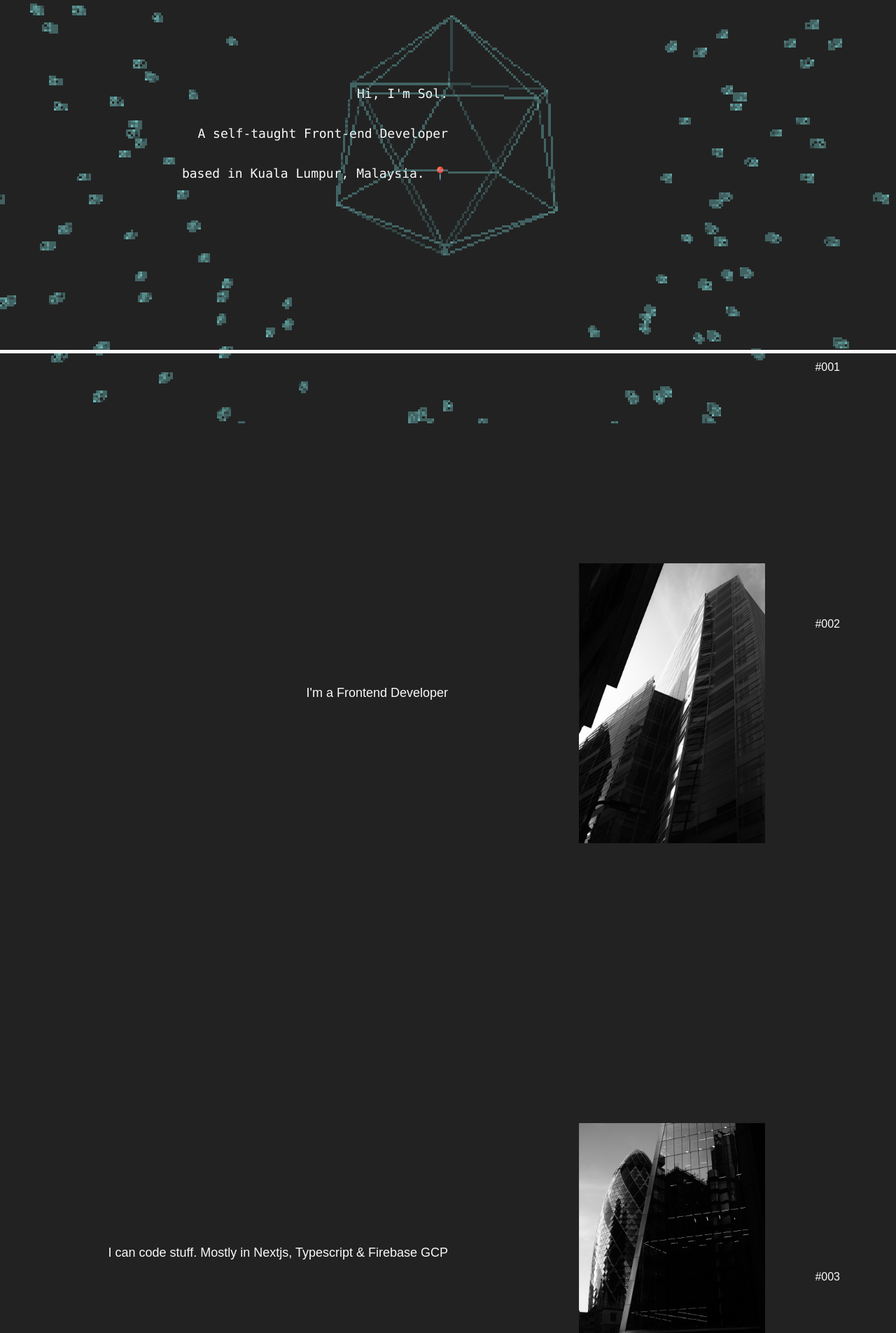
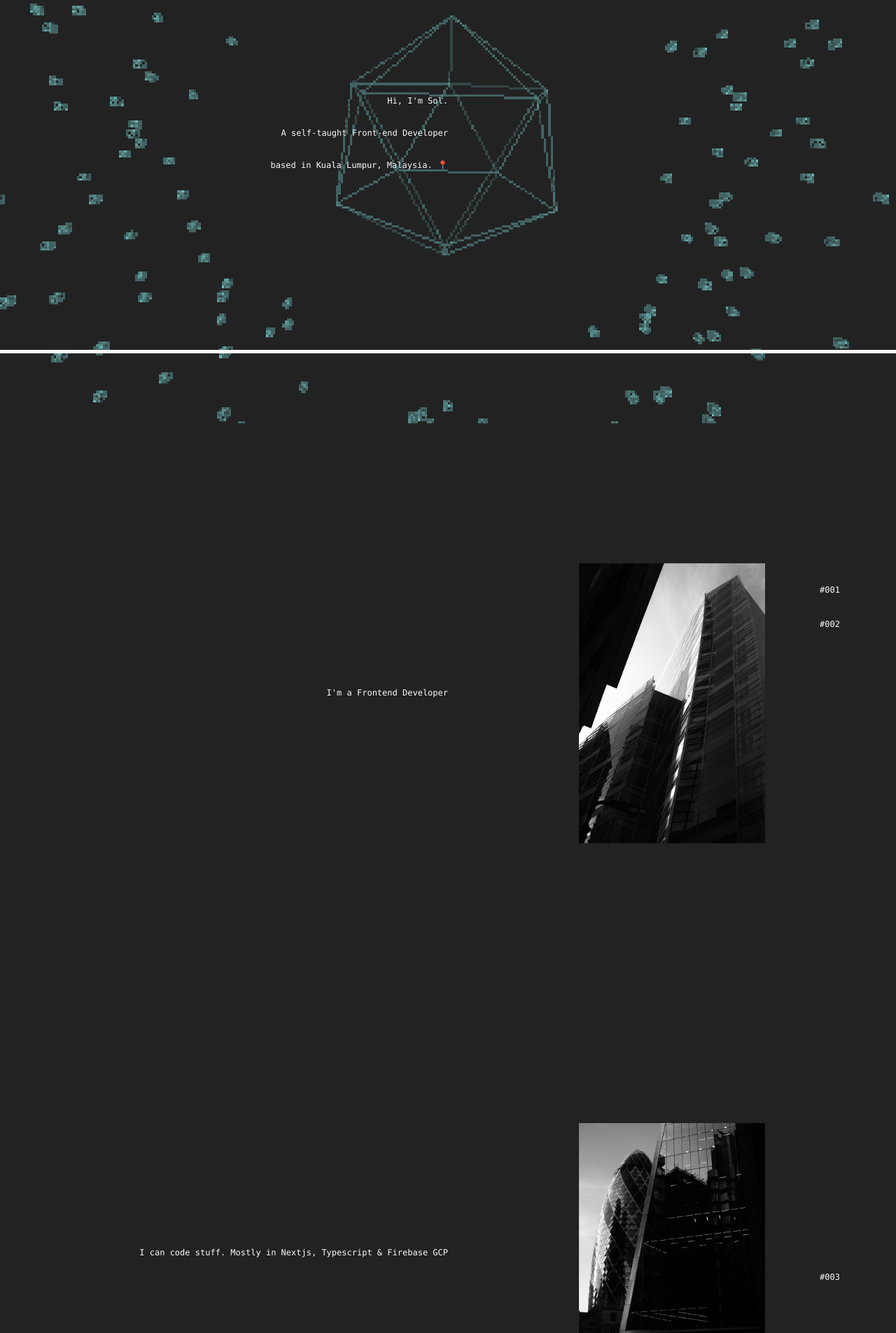
Before and after one commit to solahidris/portfoliosolah, a Next.js app: page / in a window 1280 px wide. Shown: the part 195-2100 px from the top of the page at 70% size. Built offline with nearby package versions, Linux system fonts and the light colour scheme.

Commit message:
font mono textxs

```diff
--- a/components/ParallexPage.tsx
+++ b/components/ParallexPage.tsx
@@ -21,7 +21,7 @@ const BlobImageParallax = ({ id }: { id: number }) => {
       <div className="w-full bg-transparent">
         <BlobAnimation /> {/* Use the BlobAnimation component here */}
       </div>
-      <motion.h2 style={{ y }} className="absolute right-0 lg:right-20">{`#00${id}`}</motion.h2>
+      <motion.h2 style={{ y }} className="absolute top-[85vh] right-0 lg:right-20 font-mono text-xs">{`#00${id}`}</motion.h2>
     </section>
   );
 };
@@ -40,7 +40,7 @@ function ImageParallex({ id }: { id: number }) {
       <div ref={ref} className="w-full bg-transparent">
         <Image src={`/${id}.jpg`} alt="A London skyscraper" width={300} height={300} className="min-w-[185px] min-h-[400px] object-contain"/>
       </div>
-      <motion.h2 style={{ y }} className="absolute right-0 lg:right-20">{`#00${id}`}</motion.h2>
+      <motion.h2 style={{ y }} className="absolute right-0 lg:right-20 font-mono text-xs">{`#00${id}`}</motion.h2>
     </section>
   );
 }
@@ -60,9 +60,9 @@ const ParallexPage = () => {
       subtitle: "Subtitle 1",
       content: (
         <div className="w-[40%] lg:w-[50%] pl-5 flex flex-col justify-center items-start lg:items-end">
-          <p className="font-mono">Hi, I&#39;m Sol.</p>
-          <p className="font-mono">A self-taught Front-end Developer</p>
-          <p className="font-mono">based in Kuala Lumpur, Malaysia. 📍</p>
+          <p className="font-mono text-xs">Hi, I&#39;m Sol.</p>
+          <p className="font-mono text-xs">A self-taught Front-end Developer</p>
+          <p className="font-mono text-xs">based in Kuala Lumpur, Malaysia. 📍</p>
         </div>
       ),
     },
@@ -72,7 +72,7 @@ const ParallexPage = () => {
       subtitle: "Subtitle 2",
       content: (
         <div className="w-[40%] lg:w-[50%] pl-5 flex flex-col justify-center items-start lg:items-end">
-          <p className="">I&#39;m a Frontend Developer</p>
+          <p className="font-mono text-xs">I&#39;m a Frontend Developer</p>
         </div>
       ),
     },
@@ -82,7 +82,7 @@ const ParallexPage = () => {
       subtitle: "Subtitle 3",
       content: (
         <div className="w-[40%] lg:w-[50%] pl-5 flex flex-col justify-center items-start lg:items-end">
-          <p className="">I can code stuff. Mostly in Nextjs, Typescript & Firebase GCP</p>
+          <p className="font-mono text-xs">I can code stuff. Mostly in Nextjs, Typescript & Firebase GCP</p>
         </div>
       ),
     },
@@ -92,7 +92,7 @@ const ParallexPage = () => {
       subtitle: "Subtitle 4",
       content: (
         <div className="w-[40%] lg:w-[50%] pl-5 flex flex-col justify-center items-start lg:items-end">
-          <p className="">kasutkicks.com - a sneaker marketplace</p>
+          <p className="font-mono text-xs">kasutkicks.com - a sneaker marketplace</p>
         </div>
       ),
     },
@@ -102,7 +102,7 @@ const ParallexPage = () => {
       subtitle: "Subtitle 5",
       content: (
         <div className="w-[40%] lg:w-[50%] pl-5 flex flex-col justify-center items-start lg:items-end">
-          <p className="">sharelinks.info - a link in bio</p>
+          <p className="font-mono text-xs">sharelinks.info - a link in bio</p>
         </div>
       ),
     },
@@ -113,9 +113,8 @@ const ParallexPage = () => {
       {imageData.map((data) => (
         <div key={data.id} className="flex">
           {data.content}
+          {/* Use BlobImageParallax for the first section and ImageParallex for other sections */}
           {data.id === 1 ? <BlobImageParallax id={data.id} /> : <ImageParallex id={data.id} />}
-          {/* Use BlobImageParallax for the first section and ImageParallex for other sections */}
-          {/* <ImageParallex id={data.id} /> */}
         </div>
       ))}
       <motion.div className="progress" style={{ scaleX }} />
```
